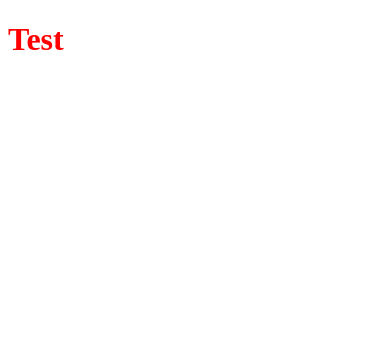
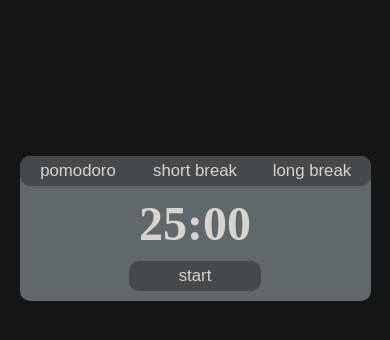
Before and after one commit to ImExtraPolite3/pomodoro-timer, a website built with webpack: page src/index.html in a window 390 px wide. Built offline with nearby package versions, Linux system fonts and the light colour scheme.

Commit message:
create basic timer and style it for mobile

```diff
--- a/src/index.html
+++ b/src/index.html
@@ -6,6 +6,14 @@
     <title>Pomodoro Timer</title>
   </head>
   <body>
-    <h1>Test</h1>
+    <div id="container">
+      <div id="timer-buttons">
+        <button id="pomodoro-button">pomodoro</button
+        ><button id="short-break">short break</button
+        ><button id="long-break">long break</button>
+      </div>
+      <h1 id="timer">25:00</h1>
+      <button id="start-button">start</button>
+    </div>
   </body>
 </html>
--- a/src/style.css
+++ b/src/style.css
@@ -1,3 +1,50 @@
-h1 {
-  color: red;
+* {
+  margin: 0;
+  padding: 0;
 }
+
+html {
+  background: #131516;
+  color: #d8d4cf;
+}
+
+#container,
+#timer-buttons,
+#start-button {
+  border-radius: 10px;
+  overflow: hidden;
+}
+
+#container {
+  width: 90%;
+  margin: 40% auto;
+  text-align: center;
+  background: rgb(96, 104, 108);
+}
+
+#timer {
+  font-size: 3rem;
+  margin: 10px 0;
+}
+
+#timer-buttons {
+  display: grid;
+  grid-template-columns: repeat(3, 1fr);
+}
+
+#start-button {
+  padding: 5px 50px;
+  margin-bottom: 10px;
+}
+
+button {
+  background: rgb(69, 73, 75);
+  border: none;
+  color: #d8d4cf;
+  font-size: 1.05rem;
+  padding: 5px 0;
+}
+
+button:hover {
+  background: rgb(90, 92, 94);
+}
```
